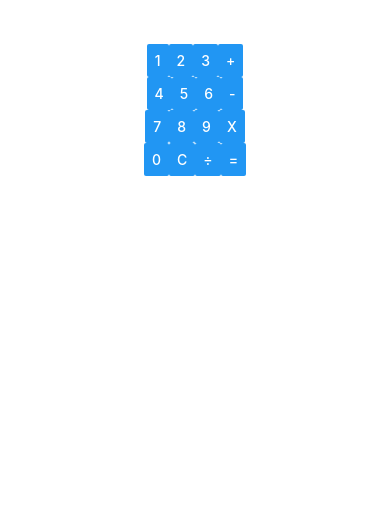
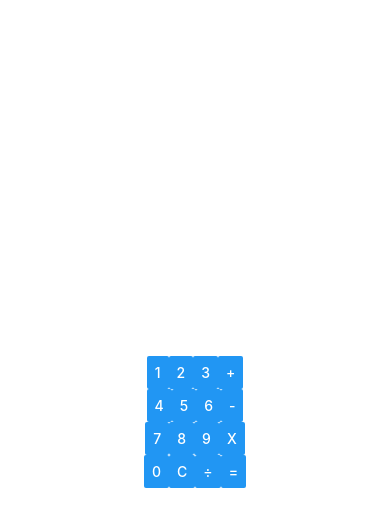
Before and after one commit to Harry823/calculatorApp, a React Native app: screen / in a window 390 px wide. Shown: the top 526 px of the page. Built offline with nearby package versions, Linux system fonts and the light colour scheme.

Commit message:
minor display fixes

```diff
--- a/App.js
+++ b/App.js
@@ -97,17 +97,17 @@ class TestState extends Component {
     render(){
       return(
         <Fragment>
-          <View nativeID="inputDisplay" style={{flex: 1, backgroundColor: 'powderblue'}}>
+          <View nativeID="inputDisplay">
             <Text>
               {this.state.display}
             </Text>
           </View>
 
-          <View nativeID="Buttons" style={{flex: 2}}>
+          <View nativeID="Buttons">
             <View nativeID="buttonRowOne" style={{
               flexDirection:'row',
               alignItems:'center',
-              justifyContent:'center'
+              justifyContent:'center',
               }}>
                 <Button
                   title = "1"
@@ -218,7 +218,7 @@ const styles = StyleSheet.create({
 const App = () => {
   //render() {
     return (
-      <View style={{justifyContent:"center"}}>
+      <View style={{justifyContent:"center", flex: 1}}>
         <View style = {{alignItems:"center"}}>
             <TestState/>
         </View>
```
